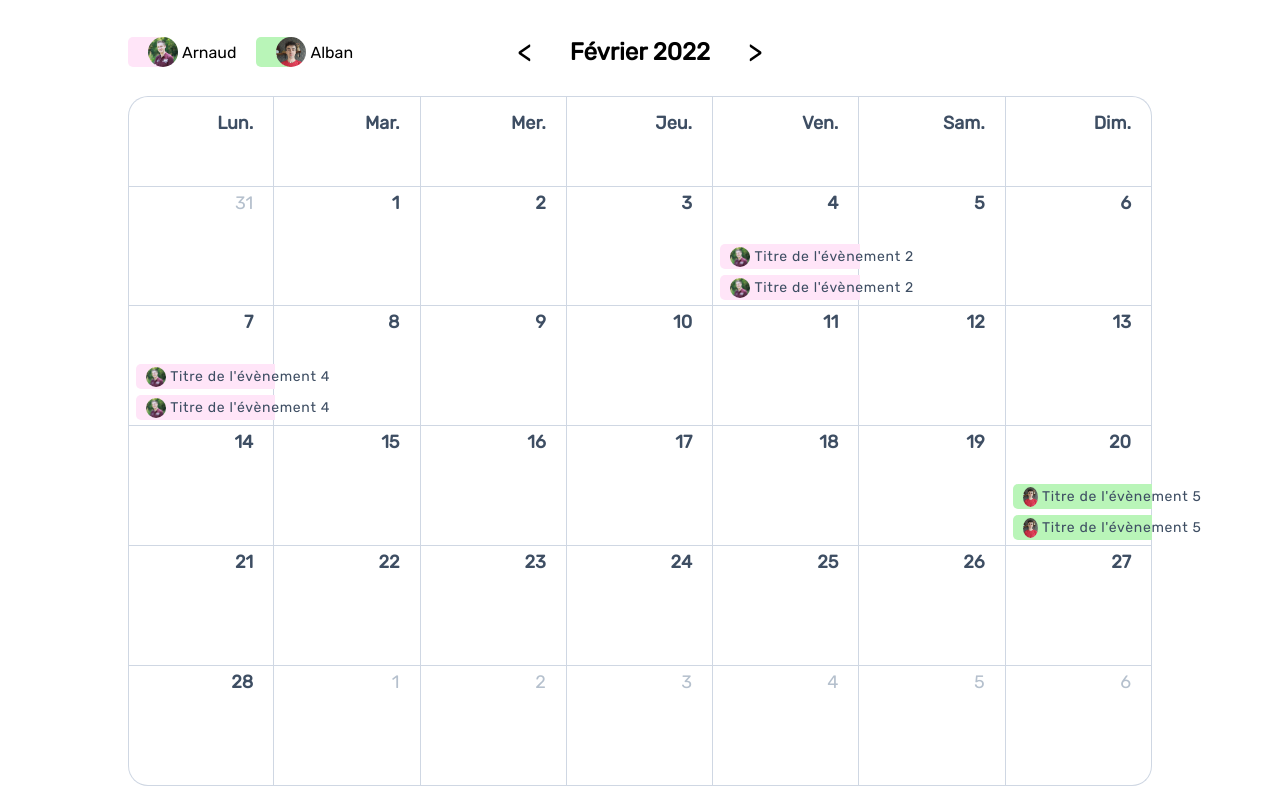
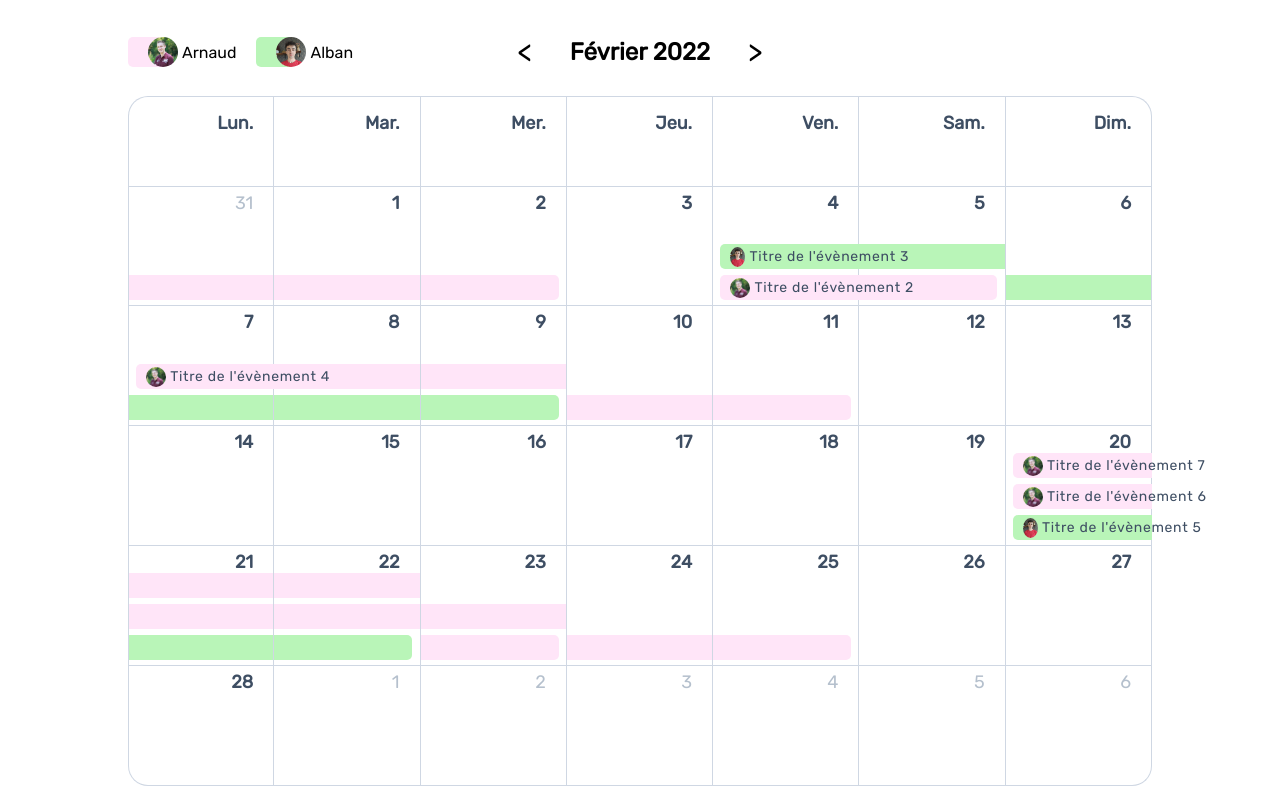
Before and after one commit to reklite/calendar-app, a React (Create React App) app: page / in a window 1280 px wide. Built offline with nearby package versions, Linux system fonts and the light colour scheme.

Commit message:
todo : handle events changing rows

```diff
--- a/src/components/Calendar.js
+++ b/src/components/Calendar.js
@@ -1,6 +1,5 @@
-import React, { useEffect } from "react";
+import React, { useState, useEffect } from "react";
 import dayjs from "dayjs";
-import { useState } from "react";
 import * as utils from "../utils/utils";
 import localeFr from "dayjs/locale/fr";
 import data from "../data/files/exercice-calendar.json";
@@ -8,8 +7,8 @@ import CalendarHeader from "./CalendarHeader";
 
 const WEEKDAYS = ["Lun.", "Mar.", "Mer.", "Jeu.", "Ven.", "Sam.", "Dim."];
 
-let pic1 = require("../data/photos/arnaud.jpeg");
-let pic2 = require("../data/photos/alban.jpeg");
+let picArnaud = require("../data/photos/arnaud.jpeg");
+let picAlban = require("../data/photos/alban.jpeg");
 
 const Calendar = ({ givenDate }) => {
   const [date, setDate] = useState(givenDate);
@@ -22,6 +21,11 @@ const Calendar = ({ givenDate }) => {
   const [dataEvents, setDataEvents] = useState(data);
 
   const [users, setUsers] = useState(null);
+
+  let rowCount = 1;
+  let idRow = [];
+
+  // const [rowCount, setRowCount] = useState(1);
 
   useEffect(() => {
     setCalendar(calculateCalendar(date.format("M"), date.format("YYYY")));
@@ -42,6 +46,28 @@ const Calendar = ({ givenDate }) => {
       console.log("component destroyed !");
     };
   }, [dataEvents]);
+
+  const pushIdRow = (obj) => {
+    idRow.push(obj);
+  };
+
+  const removeIdRow = (id) => {
+    let filtered = idRow;
+    filtered.filter((e) => e.id !== id);
+    idRow = filtered;
+  };
+
+  const addRowCount = () => {
+    rowCount++;
+  };
+
+  const minusRowCount = () => {
+    if (rowCount > 1) rowCount--;
+  };
+
+  const getIdRow = (id) => {
+    return idRow.find((e) => e.id === id);
+  };
 
   const calculateCalendar = (m, y) => {
     let currentMonthDays = utils.createDaysForCurrentMonth(y, m);
@@ -89,41 +115,53 @@ const Calendar = ({ givenDate }) => {
     return { events: events, arrUsers: arrUsers };
   };
 
-  const checkIfEvent = (date) => {
-    let eventObj;
-    let res;
-    // console.log("ici : " + JSON.stringify(dataEvents));
+  const getEventStyle = (evt) => {
+    let res = [];
 
-    let found = dataEvents.find((obj) => {
-      if (obj.startDate === date) {
-        eventObj = obj;
-        res = "start";
-        console.log(
-          `eventstart = ${JSON.stringify(obj.startDate)} = ${JSON.stringify(
-            date
-          )} = date`
-        );
-        console.log("obj = " + JSON.stringify(eventObj));
-      }
-      return obj.startDate === date;
-    });
+    for (const e of evt) {
+      const style = {
+        backgroundColor: e.event.owner.color,
+      };
+      if (e.info === "start") {
+        let row = rowCount;
+        let obj = { id: e.event.id, row: rowCount };
+        pushIdRow(obj);
+        addRowCount();
 
-    if (found) {
-      const photo = (eventObj.owner.photo =
-        eventObj.owner.name === "Arnaud" ? pic1 : pic2);
-      const eventName = eventObj.title;
-      const style = {
-        backgroundColor: eventObj.owner.color,
-      };
-      return { evt: eventName, photo: photo, style: style };
+        if (e.event.owner.name === "Arnaud") e.event.owner.avatar = picArnaud;
+        else e.event.owner.avatar = picAlban;
+
+        res.push({ row: row, evt: e.event, style: style, cname: "start" });
+      } else if (e.info === "active") {
+        let obj = getIdRow(e.event.id);
+        let row;
+        if (obj === undefined) {
+          let obj = { id: e.event.id, row: rowCount };
+          row = obj.row;
+          pushIdRow(obj);
+          addRowCount();
         } else {
-      return { evt: false, photo: false, style: false };
+          row = obj.row;
         }
 
-    // TODO
-    // Gérer date === endDate et startDate < date > endDate
-    // Améliorer la structure
+        if (e.event.owner.name === "Arnaud") e.event.owner.avatar = picArnaud;
+        else e.event.owner.avatar = picAlban;
 
+        res.push({ row: row, evt: e.event, style: style, cname: "active" });
+      } else {
+        let obj = getIdRow(e.event.id);
+        let row = obj.row;
+        removeIdRow();
+        minusRowCount();
+
+        if (e.event.owner.name === "Arnaud") e.event.owner.avatar = picArnaud;
+        else e.event.owner.avatar = picAlban;
+
+        res.push({ row: row, evt: e.event, style: style, cname: "end" });
+      }
+    }
+
+    return res;
   };
 
   return (
@@ -151,11 +189,6 @@ const Calendar = ({ givenDate }) => {
                   className={
                     "calendar-day " +
                     `${
-                      utils.isBetweenDates(day.date, dataEvents)
-                        ? "colorize "
-                        : ""
-                    }` +
-                    `${
                       day.isCurrentMonth
                         ? "calendar-day--current"
                         : "calendar-day--not-current"
@@ -168,34 +201,50 @@ const Calendar = ({ givenDate }) => {
                     </span>
                   </div>
                   {(() => {
-                    if (utils.isBetweenDates(day.date, dataEvents)) {
-                      const { evt, photo, style } = checkIfEvent(day.date);
-                      console.log("evt = " + evt);
-                      if (evt !== false) {
+                    const eventInfo = utils.isBetweenDates(
+                      day.date,
+                      dataEvents
+                    );
+                    if (eventInfo) {
+                      const res = getEventStyle(eventInfo);
                       return (
                         <>
                           <div className="event-day-wrapper">
-                              <div style={style} className="event-day start">
+                            {res.map((e) => {
+                              console.log(
+                                "id = " +
+                                  JSON.stringify(e.evt.id) +
+                                  " row = " +
+                                  JSON.stringify(e.row)
+                              );
+                              if (e.cname === "start") {
+                                return (
+                                  <div
+                                    style={e.style}
+                                    className={`event-day ${e.cname}`}
+                                  >
                                     <img
                                       className="user-photo-event"
-                                  src={photo}
+                                      src={e.evt.owner.avatar}
                                       alt="user"
                                     />
-                                <span>{evt}</span>
+                                    <span>{e.evt.title}</span>
                                   </div>
-                              <div className="event-day start" style={style}>
-                                <img
-                                  className="user-photo-event"
-                                  src={photo}
-                                  alt="user"
-                                />
-                                <span>{evt}</span>
+                                );
+                              } else {
+                                return (
+                                  <div
+                                    style={e.style}
+                                    className={`event-day ${e.cname}`}
+                                  >
+                                    <span></span>
                                   </div>
+                                );
+                              }
+                            })}
                           </div>
                         </>
                       );
-                      }
-                      return <div></div>;
                     } else {
                       return <span></span>;
                     }
```
Lines whose indentation alone changed are shown as unchanged.
